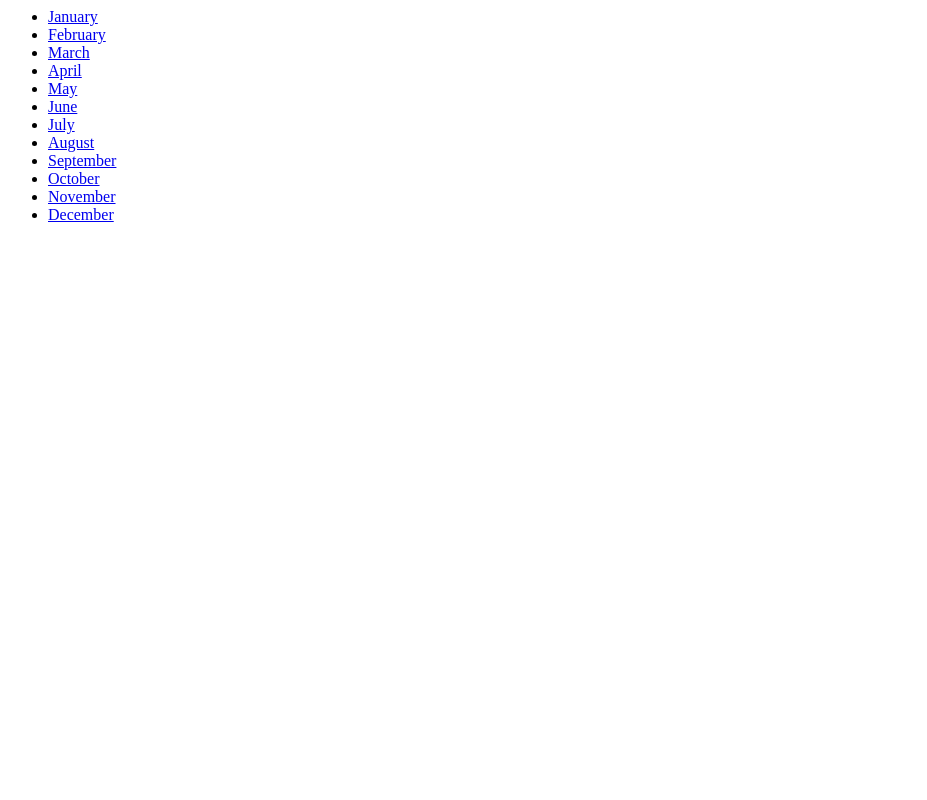
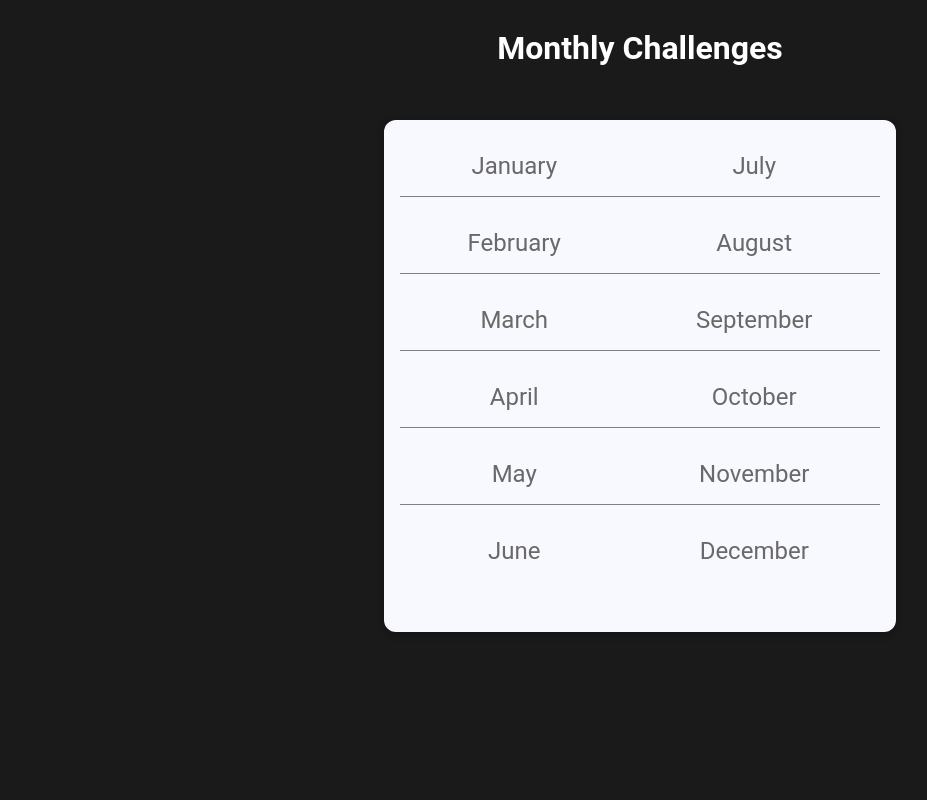
Before and after one commit to Ahmed786687/django_learning_first_project, a Django app: page /challenges/ in a window 1280 px wide. Shown: the whole page, without its empty margins (0-927 px from the left). Run offline with Django 4.2, Linux system fonts and the light colour scheme.

Commit message:
Using Django Template Language

```diff
--- /dev/null
+++ b/challenges/static/challenges/styles/header.css
@@ -0,0 +1,29 @@
+header {
+    margin: 0;
+    padding: 0;
+    width: 100%;
+    height: 5rem;
+    /*background-color: #5b5b5b;*/
+
+}
+
+header nav {
+    width: 100%;
+    height: 100%;
+    display: flex;
+    justify-content: center;
+    align-items: center;
+}
+
+header nav h1 {
+    text-decoration: none;
+    color: white;
+    font-size: 2rem;
+    font-weight: bold;
+    text-align: center;
+}
+
+header nav h1:hover,
+header nav h1:active {
+    color: #ac5ef3;
+}
--- /dev/null
+++ b/challenges/static/challenges/styles/style.css
@@ -0,0 +1,51 @@
+html {
+    font-family: Roboto, sans-serif;
+}
+
+body {
+    background-color: #1a1a1a;
+}
+
+h1 {
+    margin: 0;
+    width: 100%;
+}
+
+ul {
+    list-style: none;
+    margin: 2rem auto;
+    width: 90%;
+    max-width: 30rem;
+    box-shadow: 0 2px 8px rgba(0, 0, 0, 0.30);
+    padding: 1rem;
+    border-radius: 12px;
+    display: flex;
+    flex-direction: column;
+    flex-wrap: wrap;
+    height: 30rem;
+    background-color: ghostwhite;
+
+}
+
+li {
+    margin: 1rem 0;
+    text-align: center;
+    font-size: 1.5rem;
+    border-bottom: 1px solid gray;
+    padding-bottom: 1rem;
+}
+
+li:last-of-type,
+li:nth-of-type(6) {
+    border-bottom: none;
+}
+
+li a {
+    text-decoration: none;
+    color: dimgray;
+}
+
+li a:hover,
+li a:active {
+    color: blueviolet;
+}
--- /dev/null
+++ b/challenges/templates/challenges/index.html
@@ -0,0 +1,31 @@
+{% load static %}
+<!DOCTYPE html>
+<html lang="en">
+<head>
+    <meta charset="UTF-8">
+    <title>Monthly Challenges</title>
+    <link rel="stylesheet" href="{% static 'challenges/styles/header.css' %}">
+    <link rel="stylesheet" href="{% static 'challenges/styles/style.css' %}">
+</head>
+<body>
+
+
+<header>
+    <nav>
+        {#        <a href="{% url "index" %}">Monthly Challenges</a>#}
+        <h1>Monthly Challenges</h1>
+
+    </nav>
+</header>
+<ul>
+    {% for month, challenge in challenges_dict.items %}
+        <li><a href="{{ challenge }}">{{ month }}</a></li>
+    {% endfor %}
+
+    {#    <li><a href="{{ items_path) }}">{{ list_itemse }}</a></li>#}
+
+</ul>
+
+
+</body>
+</html>
--- a/challenges/views.py
+++ b/challenges/views.py
@@ -1,5 +1,6 @@
 from django.http import HttpResponse, HttpResponseNotFound, HttpResponseRedirect
 from django.urls import reverse
+from django.shortcuts import render
 from django.template.loader import render_to_string
 
 monthly_challenges = {
@@ -25,16 +26,32 @@ def get_months_list():
 # Create your views here.
 
 def index(request):
-    list_items = ""
+    # list_items = []
+    # items_path = []
+    challenges_dict = {}
     months = get_months_list()
 
     for month in months:
         month_path = reverse("month-challenge", args=[month])
-        list_items += f'<li><a href="{month_path}">{month.capitalize()}</a></li>'
+        challenges_dict[month.capitalize()] = month_path
+        # items_path.append(month_path)
+        # # list_items += f'<li><a href="{month_path}">{month.capitalize()}</a></li>'
+        # list_items.append(month.capitalize())
 
-    response_data = f"<ul>{list_items}</ul>"
+    # response_data = f"<h1>All Challenges</h1><ul>{list_items}</ul>"
+    # response_data = list_items
+    #
+    # return HttpResponse(response_data)
 
-    return HttpResponse(response_data)
+    return render(request, "challenges/index.html", {
+        "challenges_dict": challenges_dict,
+        # "month_path": month_path,
+        # "month_name": month.capitalize(),
+        # "items_path": items_path,
+        # "list_items": list_items
+        # "month": month.capitalize,
+        # "text": text,
+    })
 
 
 # -----------Manual method - Method 1
@@ -98,10 +115,14 @@ def monthly_challenge_by_number(request, month):
 
 def monthly_challenge(request, month):
     try:
-        # text = monthly_challenges[month]
+        text = monthly_challenges[month]
         # To load html or css content in django project, we need to include path in the setting
         # file of the main project app.
-        response_data = render_to_string("challenges/challenge.html")
-        return HttpResponse(f"<h1>{response_data}</h1>")
+        return render(request, "challenges/challenge.html", {
+            "month": month.capitalize,
+            "text": text,
+        })
+        # response_data = render_to_string("challenges/challenge.html")
+        # return HttpResponse(f"<h1>{response_data}</h1>")
     except:
         return HttpResponseNotFound("<h1>This month is not Supported!</h1>")
```
Also changed, not shown: challenges/templates/challenges/challenge.html (+4 -3 lines), django_learning_project_I/settings.py (+10 -3 lines).
